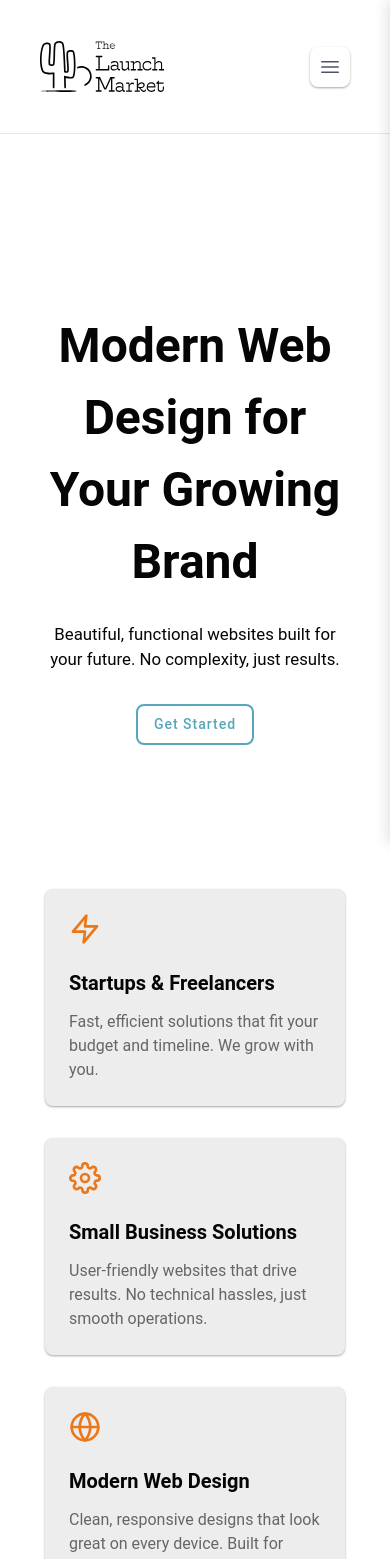
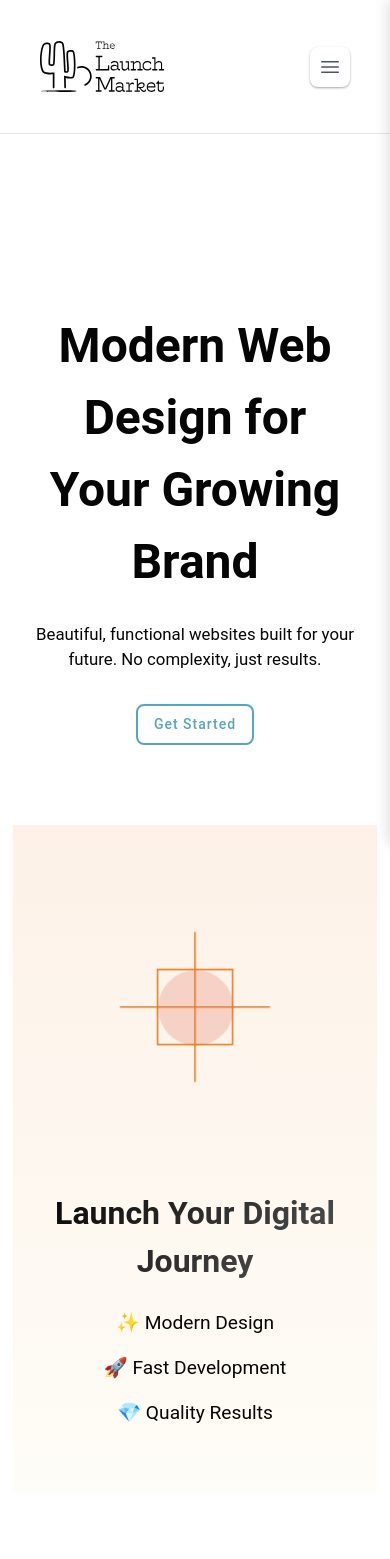
Before and after one commit to melissakipp/thelaunchmarket, a Next.js app: page / in a window 390 px wide. Shown: the top 1559 px of the page. Built offline with nearby package versions, Linux system fonts and the light colour scheme.

Commit message:
Update to the home feature component

```diff
--- a/src/components/Features/HomeFeature.module.css
+++ b/src/components/Features/HomeFeature.module.css
@@ -1,29 +1,155 @@
-.features {
-  display: grid;
-  grid-template-columns: repeat(auto-fit, minmax(300px, 1fr));
-  gap: 2rem;
-  padding: 4rem 0;
+/* src/components/Features/HomeFeature.module.css */
+.featureContainer {
+  min-height: 60vh;
+  display: flex;
+  align-items: center;
+  justify-content: center;
+  overflow: hidden;
+  background: linear-gradient(180deg, rgba(236, 120, 23, .10) 0%, rgba(242, 213, 98, .05));
 }
 
-.featureCard {
-  box-shadow: var(--boxShadow);
-  background: var(--lightGray);
-  border-radius: 0.5rem;
-  padding: 1.5rem;
+.featureContent {
+  display: flex;
+  align-items: center;
+  gap: 4rem;
+  opacity: 0;
+  transform: translateY(20px);
+  transition: all 0.8s ease-out;
+  padding: 2rem;
 }
 
-.icon {
-  color: var(--primaryColor-900);
-  font-size: 2rem;
-  margin-bottom: 1rem;
+.featureContent.visible {
+  opacity: 1;
+  transform: translateY(0);
 }
 
-.featureCard h3 {
-  font-size: 1.25rem;
-  font-weight: bold;
-  margin-bottom: 0.75rem;
+.featureGraphic {
+  width: 400px;
+  height: 400px;
 }
 
-.featureCard p {
-  color: #666;
+.animateSvg {
+  width: 100%;
+  height: 100%;
 }
+
+.pulseCircle {
+  fill: var(--error-t-800);
+  opacity: 0.2;
+  animation: pulse 2s ease-in-out infinite;
+}
+
+.linePath {
+  stroke: var(--primaryColor-900);
+  stroke-width: 2;
+  stroke-dasharray: 400;
+  stroke-dashoffset: 400;
+  animation: draw 3s ease-out forwards;
+}
+
+.floatRect {
+  fill: none;
+  stroke: var(--primaryColor-900);
+  stroke-width: 2;
+  animation: float 3s ease-in-out infinite;
+}
+
+.featureText {
+  max-width: 400px;
+}
+
+.featureText h2 {
+  font-size: 2.5rem;
+  font-weight: bold;
+  margin-bottom: 1.5rem;
+  background: linear-gradient(135deg, var(--black) 0%, var(--darkGray) 100%);
+  -webkit-background-clip: text;
+  -webkit-text-fill-color: transparent;
+}
+
+.featurePoints {
+  display: flex;
+  flex-direction: column;
+  gap: 1rem;
+  margin-bottom: 2rem;
+  font-size: 1.2rem;
+}
+
+.featurePoints span {
+  display: flex;
+  align-items: center;
+  gap: 0.5rem;
+  animation: slideIn 0.5s ease-out forwards;
+  opacity: 0;
+}
+
+.featurePoints span:nth-child(1) { animation-delay: 0.2s; }
+.featurePoints span:nth-child(2) { animation-delay: 0.4s; }
+.featurePoints span:nth-child(3) { animation-delay: 0.6s; }
+
+.ctaButton {
+  display: inline-flex;
+  align-items: center;
+  gap: 0.5rem;
+  padding: 0.75rem 1.5rem;
+  background: #2563eb;
+  color: white;
+  border: none;
+  border-radius: 0.5rem;
+  font-size: 1.1rem;
+  cursor: pointer;
+  transition: all 0.2s ease;
+}
+
+.ctaButton:hover {
+  background: #1d4ed8;
+  transform: translateY(-2px);
+}
+
+@keyframes pulse {
+  0% { transform: scale(1); opacity: 0.2; }
+  50% { transform: scale(1.5); opacity: 0.1; }
+  100% { transform: scale(1); opacity: 0.2; }
+}
+
+@keyframes draw {
+  to { stroke-dashoffset: 0; }
+}
+
+@keyframes float {
+  0% { transform: translateY(0); }
+  50% { transform: translateY(-10px); }
+  100% { transform: translateY(0); }
+}
+
+@keyframes slideIn {
+  from {
+    opacity: 0;
+    transform: translateX(-20px);
+  }
+  to {
+    opacity: 1;
+    transform: translateX(0);
+  }
+}
+
+@media (max-width: 768px) {
+  .featureContent {
+    flex-direction: column;
+    gap: 2rem;
+    text-align: center;
+  }
+
+  .featureGraphic {
+    width: 300px;
+    height: 300px;
+  }
+
+  .featureText h2 {
+    font-size: 2rem;
+  }
+
+  .featurePoints {
+    align-items: center;
+  }
+}
--- a/src/components/Features/HomeFeature.tsx
+++ b/src/components/Features/HomeFeature.tsx
@@ -1,24 +1,43 @@
-import { FiZap, FiGlobe, FiSettings } from 'react-icons/fi';
+'use client';
+import { useState, useEffect } from 'react';
+import { FiArrowRight } from 'react-icons/fi';
 import styles from './HomeFeature.module.css';
+import CustomBtnLink from '../UI/Links/CustomBtnLink';
 
 export default function HomeFeature() {
+  const [isVisible, setIsVisible] = useState(false);
+
+  useEffect(() => {
+    setIsVisible(true);
+  }, []);
+
   return (
-    <section className={styles.features}>
-        <div className={styles.featureCard}>
-          <FiZap className={styles.icon} />
-          <h3>Startups & Freelancers</h3>
-          <p>Fast, efficient solutions that fit your budget and timeline. We grow with you.</p>
+    <section className={styles.featureContainer}>
+      <div className={`${styles.featureContent} ${isVisible ? styles.visible : ''}`}>
+        <div className={styles.featureGraphic}>
+          <svg viewBox="0 0 400 400" className={styles.animateSvg}>
+            <circle cx="200" cy="200" r="50" className={styles.pulseCircle} />
+            <path d="M 100 200 L 300 200" className={styles.linePath} />
+            <path d="M 200 100 L 200 300" className={styles.linePath} />
+            <rect x="150" y="150" width="100" height="100" className={styles.floatRect} />
+          </svg>
         </div>
-        <div className={styles.featureCard}>
-          <FiSettings className={styles.icon} />
-          <h3>Small Business Solutions</h3>
-          <p>User-friendly websites that drive results. No technical hassles, just smooth operations.</p>
+        <div className={styles.featureText}>
+          <h2>Launch Your Digital Journey</h2>
+          <div className={styles.featurePoints}>
+            <span>✨ Modern Design</span>
+            <span>🚀 Fast Development</span>
+            <span>💎 Quality Results</span>
+          </div>
+          {/* <CustomBtnLink
+            href="/work"
+            variant="primary"
+            icon={FiArrowRight}
+          >
+            See Our Work
+          </CustomBtnLink> */}
         </div>
-        <div className={styles.featureCard}>
-          <FiGlobe className={styles.icon} />
-          <h3>Modern Web Design</h3>
-          <p>Clean, responsive designs that look great on every device. Built for conversion.</p>
-        </div>
-      </section>
+      </div>
+    </section>
   );
 }
```
